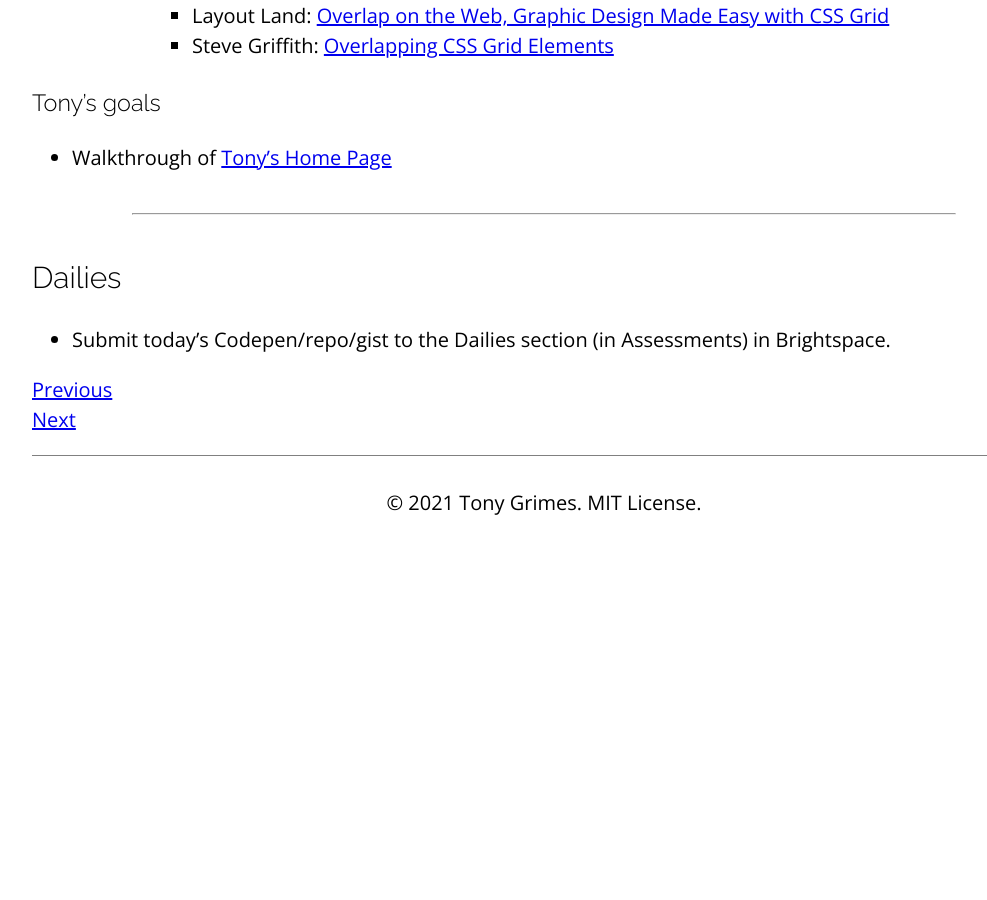
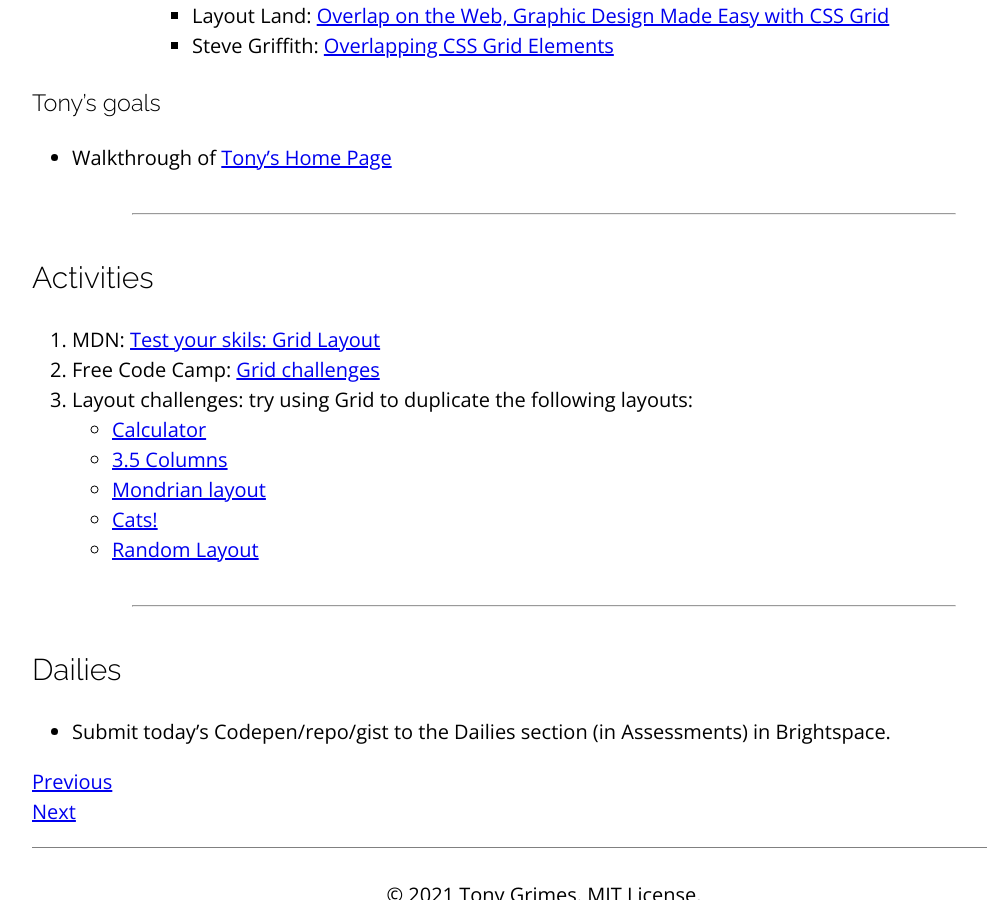
Before and after one commit to sait-wbdv/winter-2021, a Jekyll site: the page built from _posts/2021-01-28-grid-fundamentals.md, in a window 1280 px wide and 900 px high, scrolled down 3971 px. Shown: the whole window, without its empty margins (96-1083 px from the left). Built offline with Jekyll 4.4.1, drawn with Linux system fonts in a browser that asks for light colours; nearby versions of some CDN libraries; before the commit the page ends 4521 px from its top, so only the background shows below that.

Commit message:
added activities

```diff
--- a/_posts/2021-01-28-grid-fundamentals.md
+++ b/_posts/2021-01-28-grid-fundamentals.md
@@ -108,5 +108,17 @@ categories: cpnt260
 
 ---
 
+## Activities
+1. MDN: [Test your skils: Grid Layout](https://developer.mozilla.org/en-US/docs/Learn/CSS/CSS_layout/Grid_skills)
+2. Free Code Camp: [Grid challenges](https://www.freecodecamp.org/learn/responsive-web-design/css-grid/)
+3. Layout challenges: try using Grid to duplicate the following layouts:
+    - [Calculator](https://scotch-res.cloudinary.com/image/upload/dpr_1,w_800,q_auto:good,f_auto/media/1/dlOjNGD9TeV4OeAQCHvM_227WdRs.png)
+    - [3.5 Columns](https://cloud.netlifyusercontent.com/assets/344dbf88-fdf9-42bb-adb4-46f01eedd629/df3ba450-a9a3-49be-a224-03be84e3de8c/09-grid-image-areas-opt.png)
+    - [Mondrian layout](https://cloud.netlifyusercontent.com/assets/344dbf88-fdf9-42bb-adb4-46f01eedd629/34fb87db-ec24-471a-9042-1e353ce7df7b/10-grid-mondrian-opt.png)
+    - [Cats!](https://cloud.netlifyusercontent.com/assets/344dbf88-fdf9-42bb-adb4-46f01eedd629/4163e9b5-d6b5-4170-91e1-ab33e91a7587/04-grid-comic-opt.png)
+    - [Random Layout](https://seesparkbox.com/uploads/article_uploads/cssgrid_flexbox_fallbacks.png)
+
+---
+
 ## Dailies
 - Submit today's Codepen/repo/gist to the Dailies section (in Assessments) in Brightspace.
```
